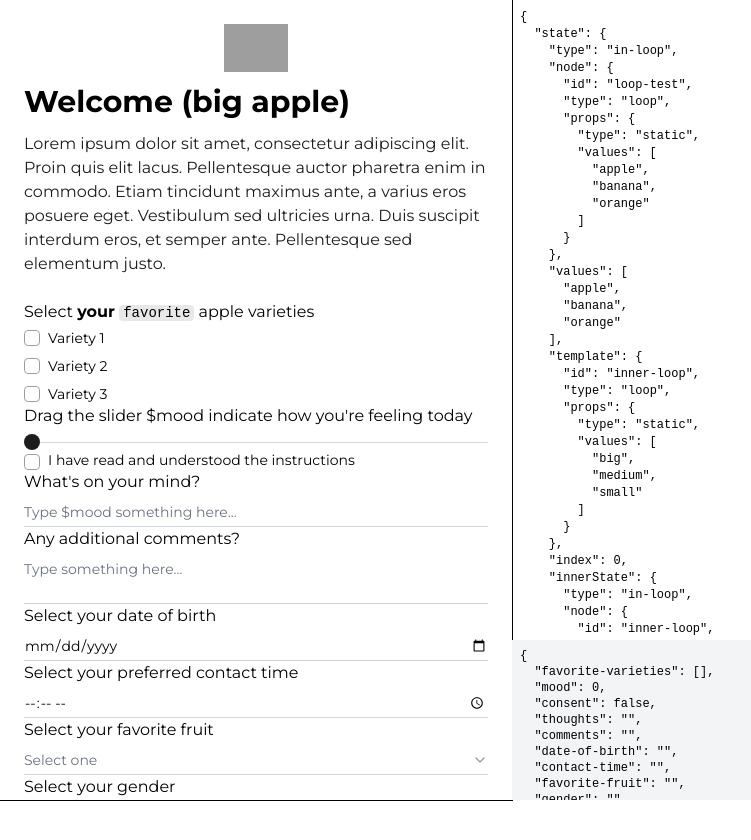
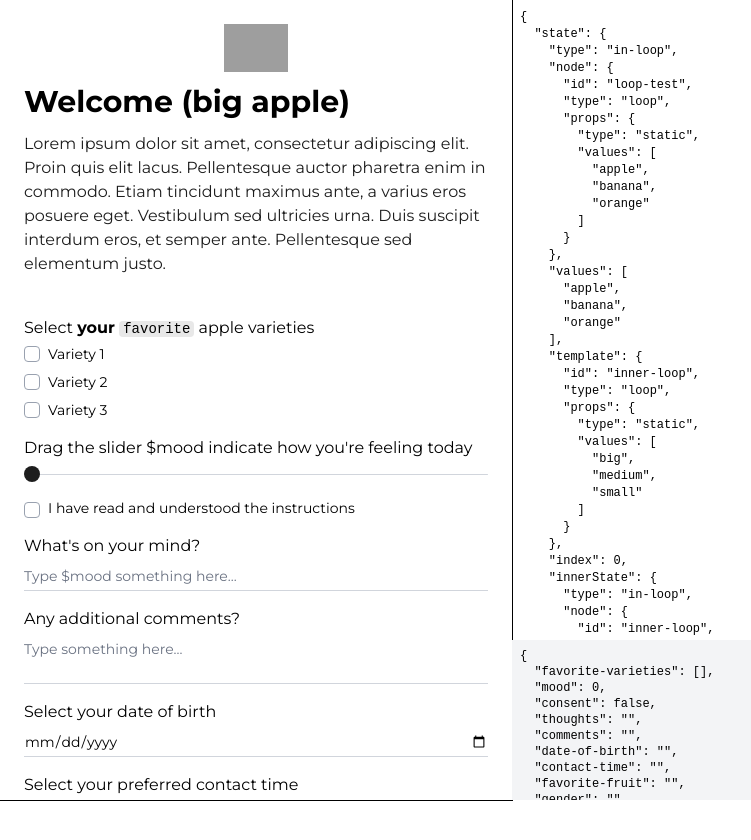
Before and after one commit to juancuiule/experiment-hub-frontend, a Next.js app: page / in a window 1280 px wide. Shown: the top 840 px of the page, without its empty margins (0-751 px from the left). Built offline with nearby package versions, Linux system fonts and the light colour scheme; grey boxes are pictures that could not be loaded; a web font is replaced by a local one.

Commit message:
refactor: add gap between form elements in Screen component and wrap Markdown in a div in RichText component

```diff
--- a/src/Screen.tsx
+++ b/src/Screen.tsx
@@ -67,7 +67,7 @@ export function Screen({ screen, isLoading, onNext, context }: ScreenProps) {
 
   return (
     <form
-      className="h-full flex-1 flex flex-col"
+      className="h-full flex-1 flex flex-col gap-4"
       key={screen.slug}
       onSubmit={form.handleSubmit(onSubmit)}
     >
--- a/src/components/content/RichText.tsx
+++ b/src/components/content/RichText.tsx
@@ -13,6 +13,7 @@ type Props = {
 export function RichText({ component, context }: Props) {
   const { content } = component.props;
   return (
+    <div>
       <Markdown
         components={{
           h1: ({ node, ...props }) => (
@@ -61,5 +62,6 @@ export function RichText({ component, context }: Props) {
       >
         {resolveValuesInString(content, context)}
       </Markdown>
+    </div>
   );
 }
```
Lines whose indentation alone changed are shown as unchanged.
